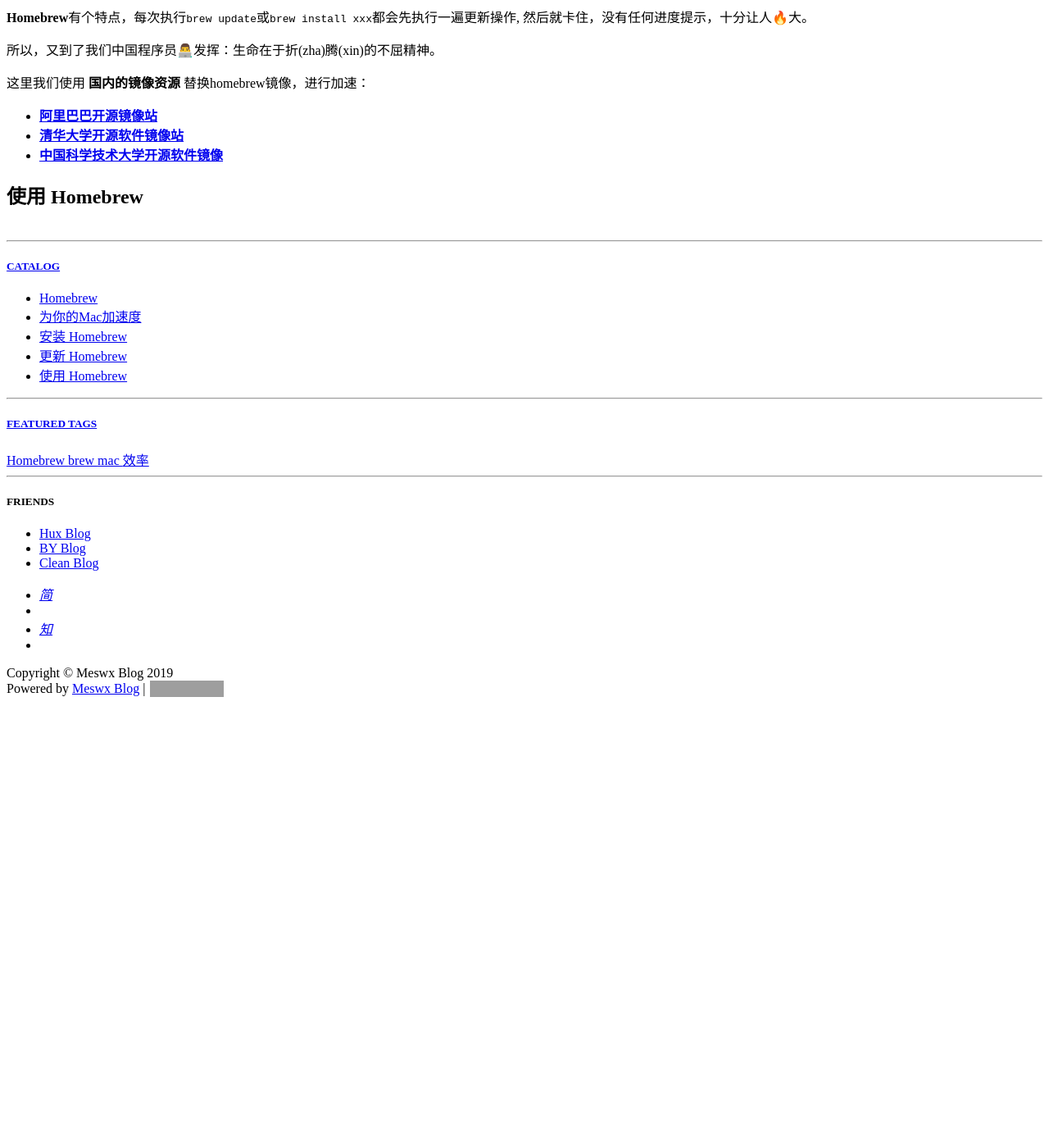
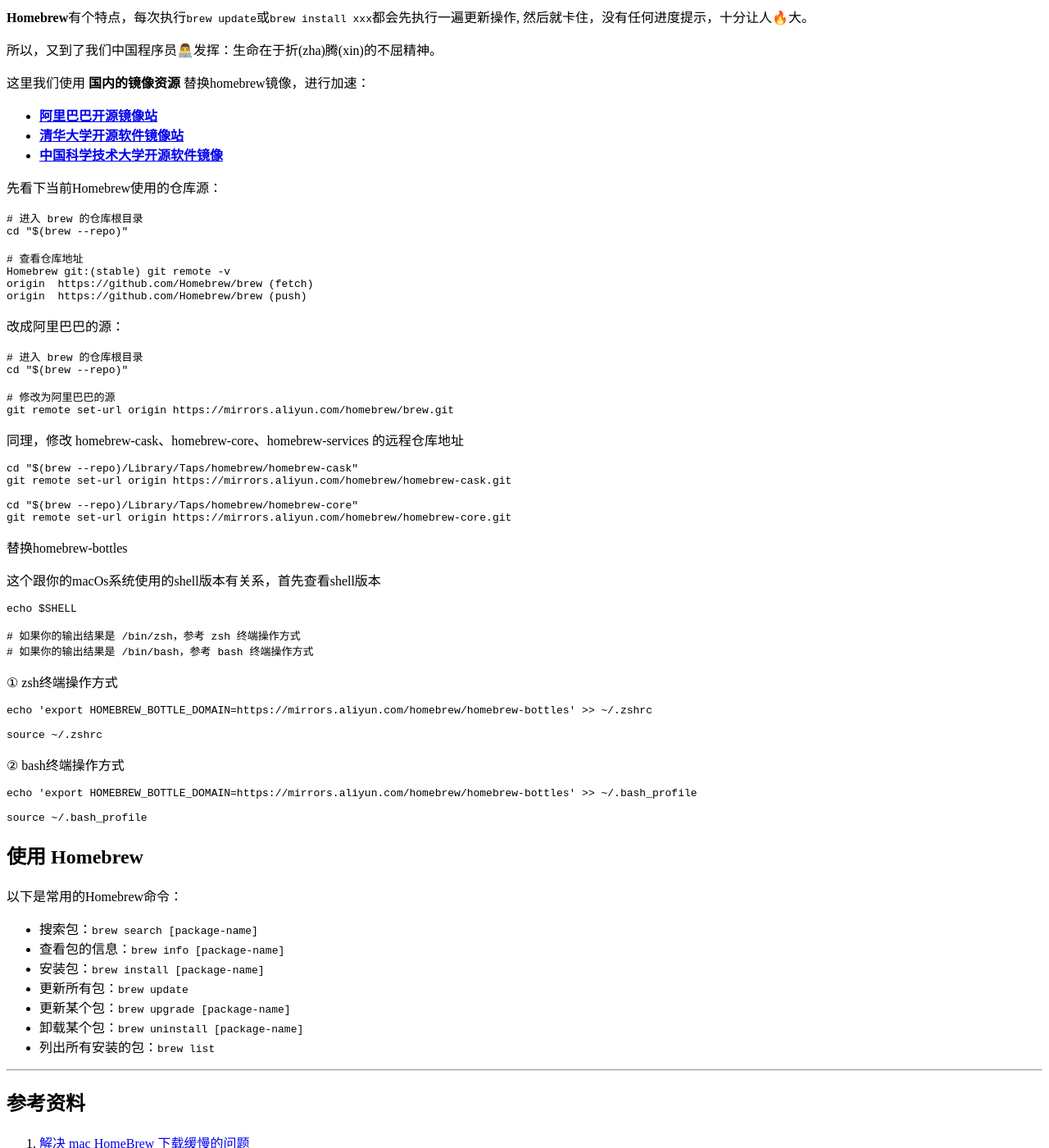
Before and after one commit to Meswx/meswx.github.io, a Jekyll site: the page built from _posts/2019-08-09-提升Mac工作效率工具之Homebrew篇.md, in a window 1280 px wide and 1400 px high, scrolled down 1803 px. Shown: the whole window at 82% size. Built offline with Jekyll 4.4.1, drawn with Linux system fonts in a browser that asks for light colours; comment, search, counter and statistics services are not loaded; before the commit the page ends 2694 px from its top, so only the background shows below that; some of the changed text lies outside the part shown; grey boxes are pictures that could not be loaded.

Commit message:
modify blog article

````diff
--- a/_posts/2019-08-09-提升Mac工作效率工具之Homebrew篇.md
+++ b/_posts/2019-08-09-提升Mac工作效率工具之Homebrew篇.md
@@ -60,4 +60,80 @@
 - [**清华大学开源软件镜像站**](https://mirrors.tuna.tsinghua.edu.cn/)
 - [**中国科学技术大学开源软件镜像**](https://mirrors.ustc.edu.cn/)
 
+先看下当前Homebrew使用的仓库源：
+
+```
+# 进入 brew 的仓库根目录
+cd "$(brew --repo)"
+
+# 查看仓库地址
+Homebrew git:(stable) git remote -v
+origin	https://github.com/Homebrew/brew (fetch)
+origin	https://github.com/Homebrew/brew (push)
+```
+
+改成阿里巴巴的源：
+
+```
+# 进入 brew 的仓库根目录
+cd "$(brew --repo)"
+
+# 修改为阿里巴巴的源
+git remote set-url origin https://mirrors.aliyun.com/homebrew/brew.git
+```
+
+同理，修改 homebrew-cask、homebrew-core、homebrew-services 的远程仓库地址
+
+```
+cd "$(brew --repo)/Library/Taps/homebrew/homebrew-cask"
+git remote set-url origin https://mirrors.aliyun.com/homebrew/homebrew-cask.git
+
+cd "$(brew --repo)/Library/Taps/homebrew/homebrew-core"
+git remote set-url origin https://mirrors.aliyun.com/homebrew/homebrew-core.git
+```
+
+替换homebrew-bottles
+
+这个跟你的macOs系统使用的shell版本有关系，首先查看shell版本
+
+```
+echo $SHELL
+
+# 如果你的输出结果是 /bin/zsh，参考 zsh 终端操作方式
+# 如果你的输出结果是 /bin/bash，参考 bash 终端操作方式
+```
+
+① zsh终端操作方式
+
+```
+echo 'export HOMEBREW_BOTTLE_DOMAIN=https://mirrors.aliyun.com/homebrew/homebrew-bottles' >> ~/.zshrc
+
+source ~/.zshrc
+```
+
+② bash终端操作方式
+
+```
+echo 'export HOMEBREW_BOTTLE_DOMAIN=https://mirrors.aliyun.com/homebrew/homebrew-bottles' >> ~/.bash_profile
+
+source ~/.bash_profile
+```
+
 ## 使用 Homebrew
+
+以下是常用的Homebrew命令：
+
+- 搜索包：`brew search [package-name]`
+- 查看包的信息：`brew info [package-name]`
+- 安装包：`brew install [package-name]`
+- 更新所有包：`brew update`
+- 更新某个包：`brew upgrade [package-name]`
+- 卸载某个包：`brew uninstall [package-name]`
+- 列出所有安装的包：`brew list`
+
+---
+
+## 参考资料
+1. [解决 mac HomeBrew 下载缓慢的问题](https://nusr.github.io/post/2019/2019-04-13-mac-homebrew/)
+2. [Mac入门--通过homebrew下载过慢问题](https://www.cnblogs.com/jingxiaoniu/p/11123377.html)
+3. [HomeBrew 修改镜像源解决慢的问题](https://www.codercto.com/a/87200.html)
````
